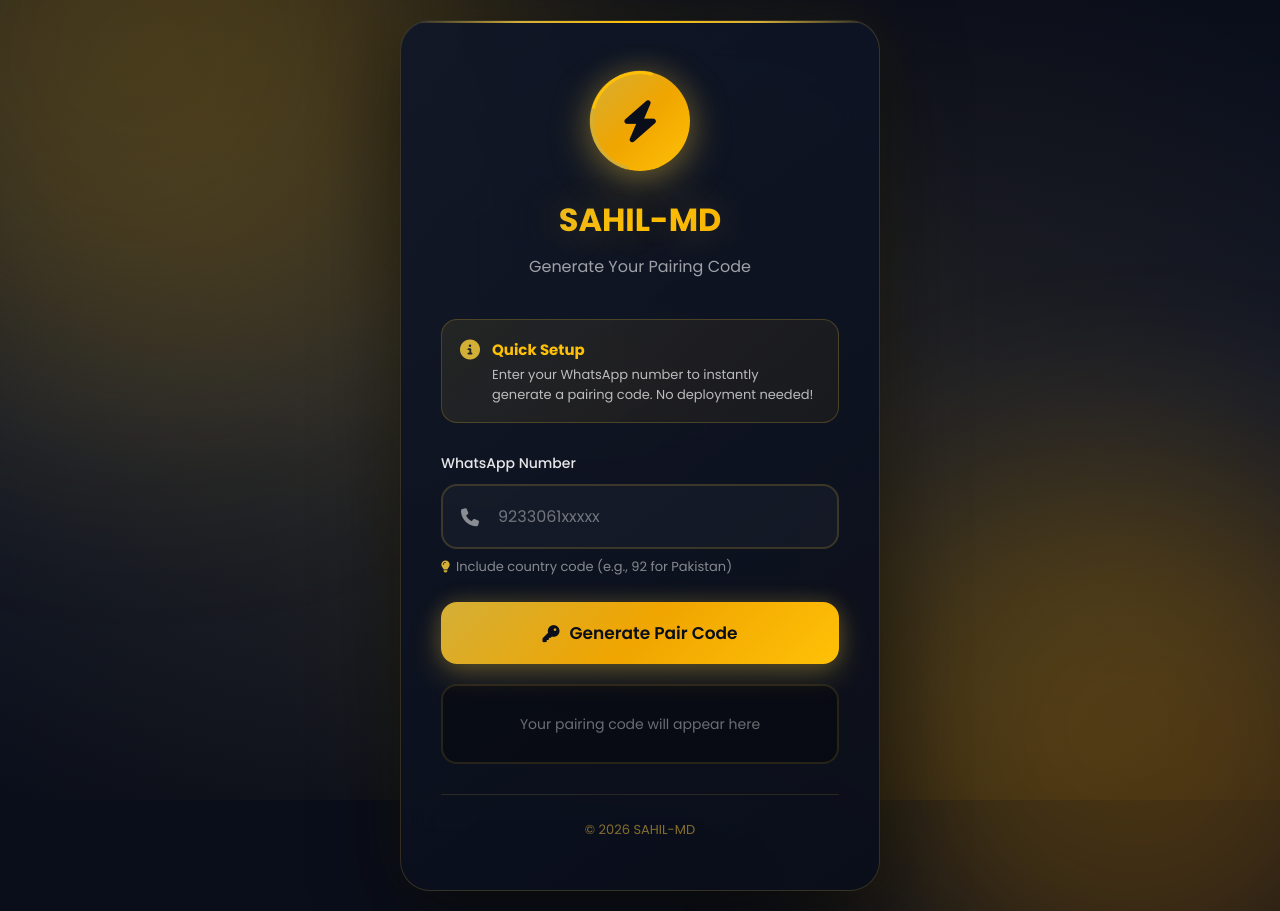
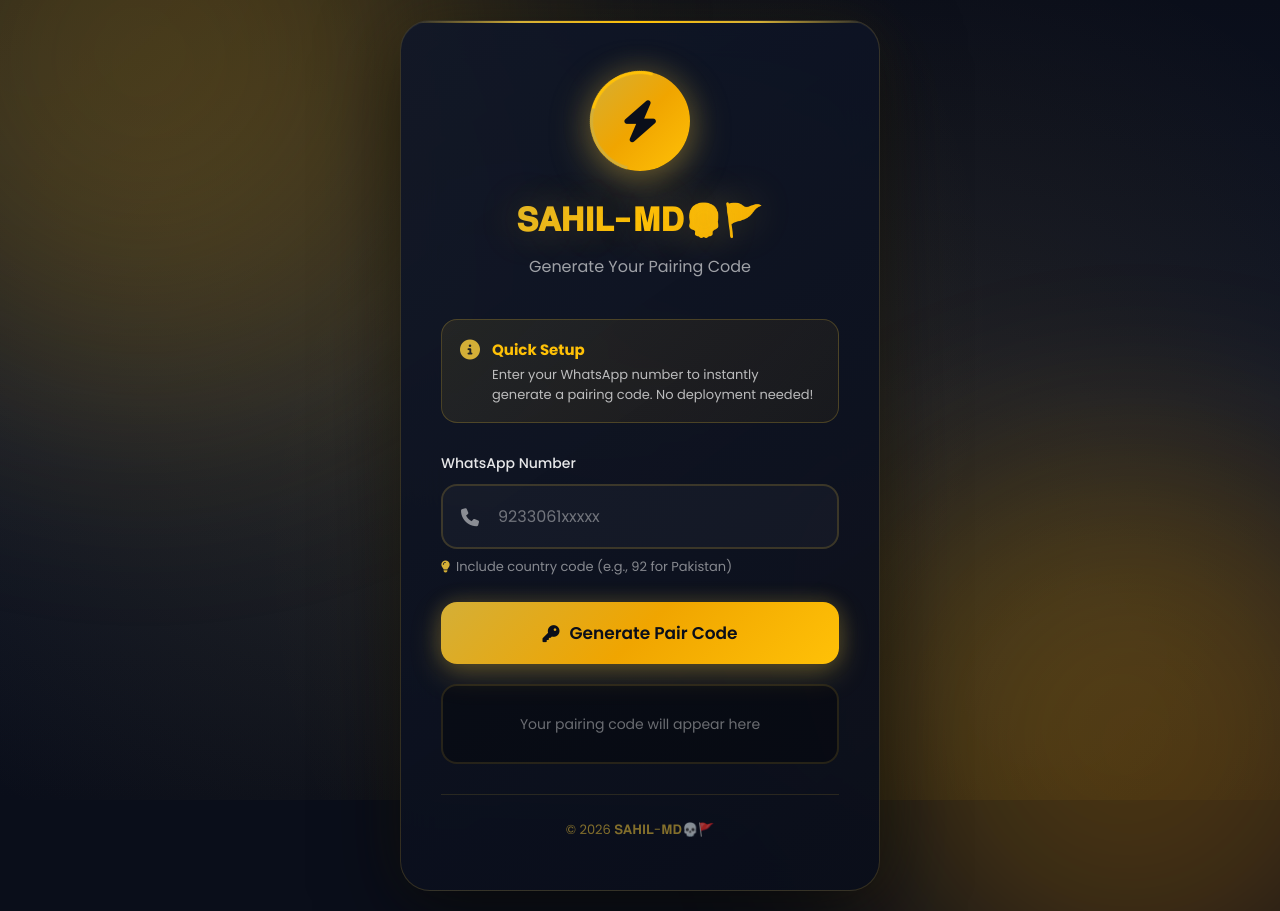
Before and after one commit to ai-sahi/main, a website: page public/pair.html in a window 1280 px wide. Drawn offline with Linux system fonts and the light colour scheme.

Commit message:
Update title and footer text with new styling

```diff
--- a/public/pair.html
+++ b/public/pair.html
@@ -483,7 +483,7 @@
             <i class="fas fa-bolt"></i>
           </div>
         </div>
-        <h1 class="title">SAHIL-MD</h1>
+        <h1 class="title">𝐒𝐀𝐇𝐈𝐋-𝐌𝐃💀🚩</h1>
         <p class="subtitle">Generate Your Pairing Code</p>
       </div>
 
@@ -537,7 +537,7 @@
 
       <div class="footer">
         <p class="footer-text">
-          © 2026 SAHIL-MD
+          © 2026 𝐒𝐀𝐇𝐈𝐋-𝐌𝐃💀🚩
         </p>
       </div>
     </div>
```
